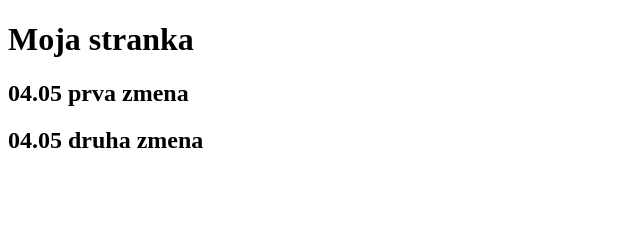
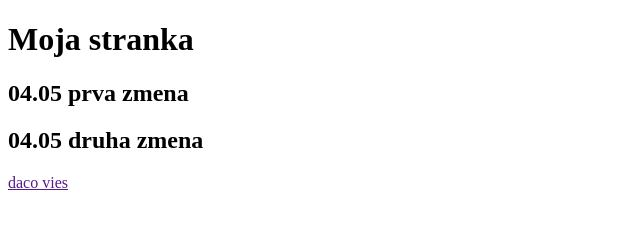
Before and after one commit to MarekHarcarik/1_skuska, a plain HTML site: page index.html in a window 1280 px wide. Shown: the full height of the page, 0-640 px from the left. Drawn offline with Linux system fonts and the light colour scheme.

Commit message:
Update index.html

```diff
--- a/index.html
+++ b/index.html
@@ -11,6 +11,6 @@
   <h1>Moja stranka</h1>
   <h2>04.05 prva zmena</h2>
   <h2>04.05 druha zmena</h2>
-
+  <a href="">daco vies</a>
 </body>
 </html>
```
